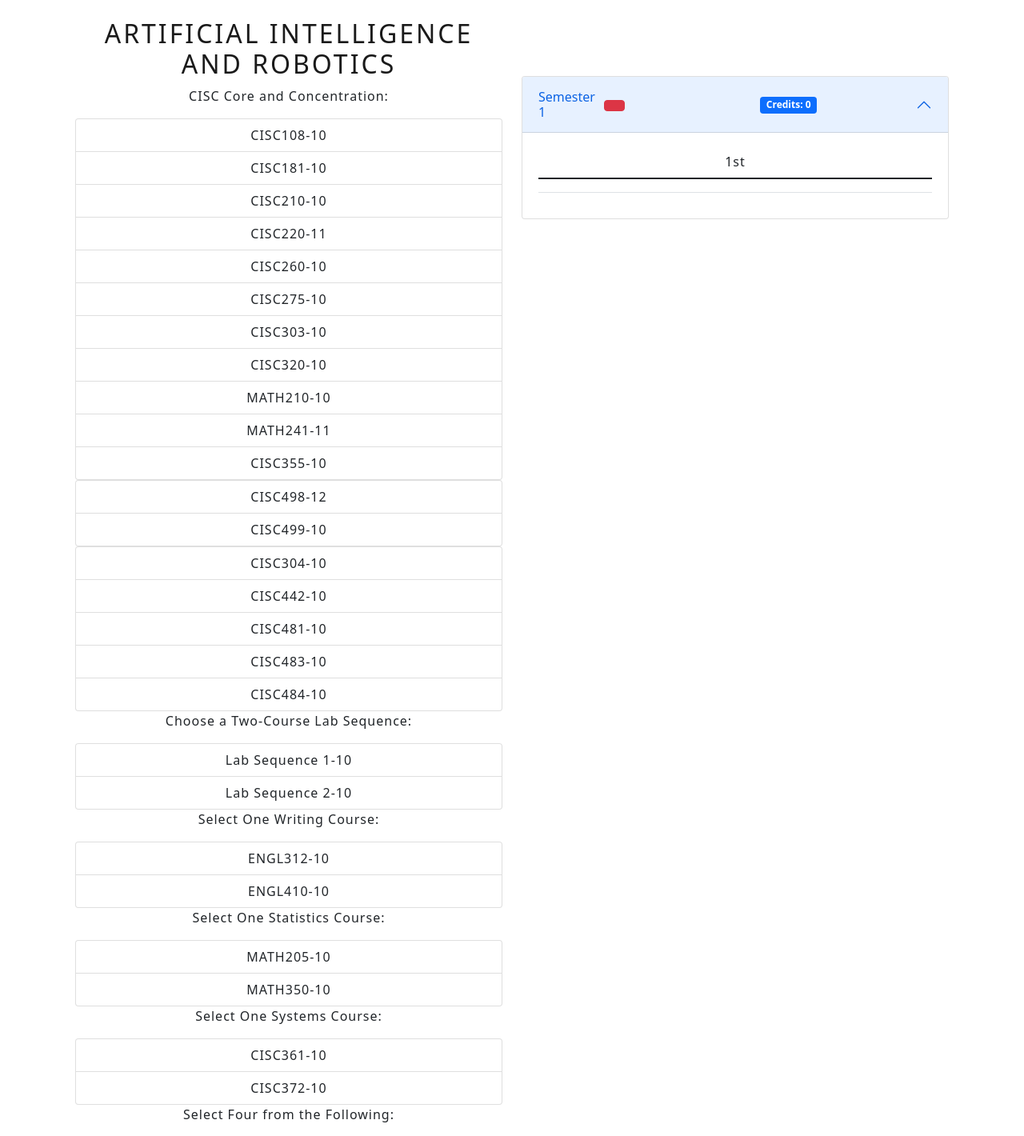
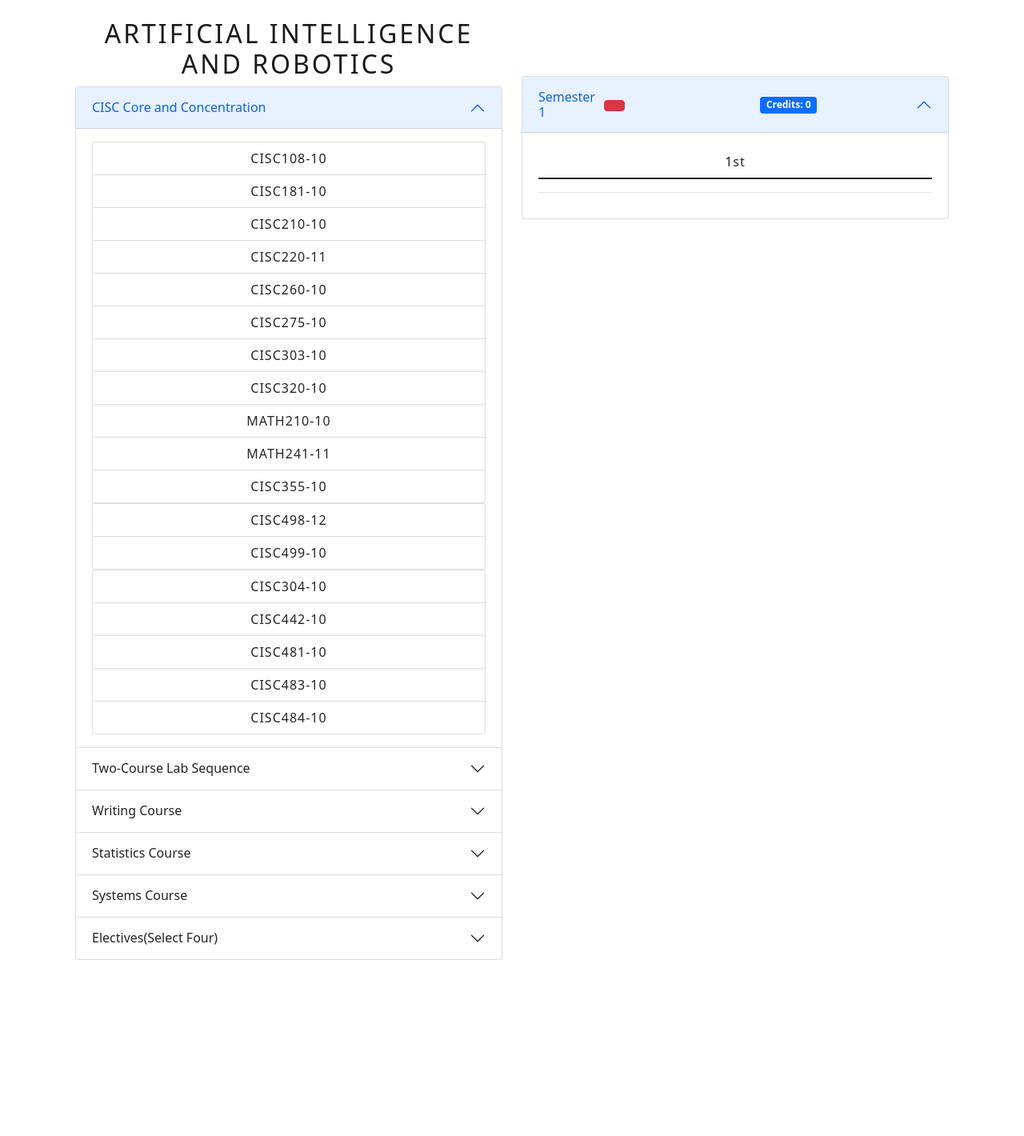
Before and after one commit to UD-CISC275-F21/ud-cis-scheduler-team-4, a React (Create React App) app: page / in a window 1280 px wide. Shown: the part 87-1507 px from the top of the page at 80% size. After the commit the page ends 1287 px from the top, so only its background shows below. Built offline with nearby package versions, Linux system fonts and the light colour scheme.

Commit message:
Added prototype accordions to page to minimize the length that the concentration course number takes up

```diff
--- a/src/components/courses/CourseLists.tsx
+++ b/src/components/courses/CourseLists.tsx
@@ -1,4 +1,5 @@
 import React from "react";
+import { Accordion } from "react-bootstrap";
 import CONCENTRATIONS from "../../json/concentrations.json";
 import { Course } from "../../interfaces/course";
 import { CourseContainer } from "./CourseContainer";
@@ -71,20 +72,53 @@ export function AIConc(props: {StringsToCourses: (stringCourses:string[]) => Cou
 
     return<div>
         <h2>Artificial Intelligence and Robotics</h2>
-        <p>CISC Core and Concentration:</p>
+        <Accordion defaultActiveKey="0">
+
+            <Accordion.Item eventKey="0">
+                <Accordion.Header>CISC Core and Concentration</Accordion.Header>
+                <Accordion.Body>
                     <CourseContainer courses={coreCourses} name={"core"}  />
                     <CourseContainer courses={capstone1Courses} name={"capstone-1"} />
                     <CourseContainer courses={general1Courses} name={"general-1"} />
-        <p>Choose a Two-Course Lab Sequence:</p>
+                </Accordion.Body>
+            </Accordion.Item>
+
+            <Accordion.Item eventKey="1">
+                <Accordion.Header>Two-Course Lab Sequence</Accordion.Header>
+                <Accordion.Body>
                     <CourseContainer courses={labCourses} name={"lab-1"} />
-        <p>Select One Writing Course:</p>
+                </Accordion.Body>
+            </Accordion.Item>
+
+            <Accordion.Item eventKey="2">
+                <Accordion.Header>Writing Course</Accordion.Header>
+                <Accordion.Body>
                     <CourseContainer courses={writingCourses} name={"writing"} />
-        <p>Select One Statistics Course:</p>
+                </Accordion.Body>
+            </Accordion.Item>
+
+            <Accordion.Item eventKey="3">
+                <Accordion.Header>Statistics Course</Accordion.Header>
+                <Accordion.Body>
                     <CourseContainer courses={capstone2Courses} name={"capstone-2"} />
-        <p>Select One Systems Course:</p>
+                </Accordion.Body>
+            </Accordion.Item>
+
+            <Accordion.Item eventKey="4">
+                <Accordion.Header>Systems Course</Accordion.Header>
+                <Accordion.Body>
                     <CourseContainer courses={general2Courses} name={"general-2"} />
-        <p>Select Four from the Following:</p>
+                </Accordion.Body>
+            </Accordion.Item>
+
+            <Accordion.Item eventKey="5">
+                <Accordion.Header>Electives(Select Four)</Accordion.Header>
+                <Accordion.Body>
                     <CourseContainer courses={electiveCourses} name={"elective"} />
+                </Accordion.Body>
+            </Accordion.Item>
+
+        </Accordion>
     </div>;
 }
 
```
Lines whose indentation alone changed are shown as unchanged.
